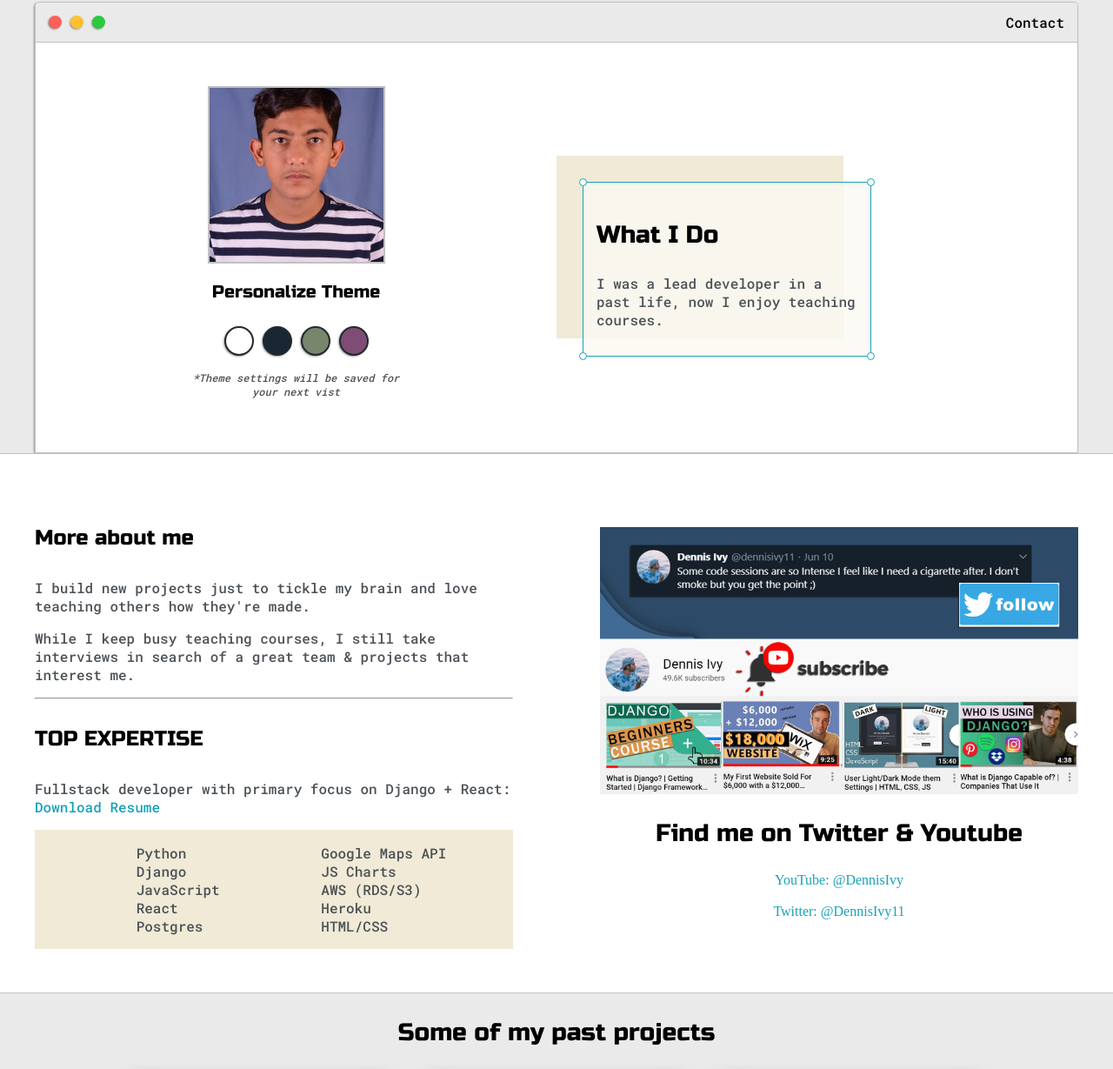
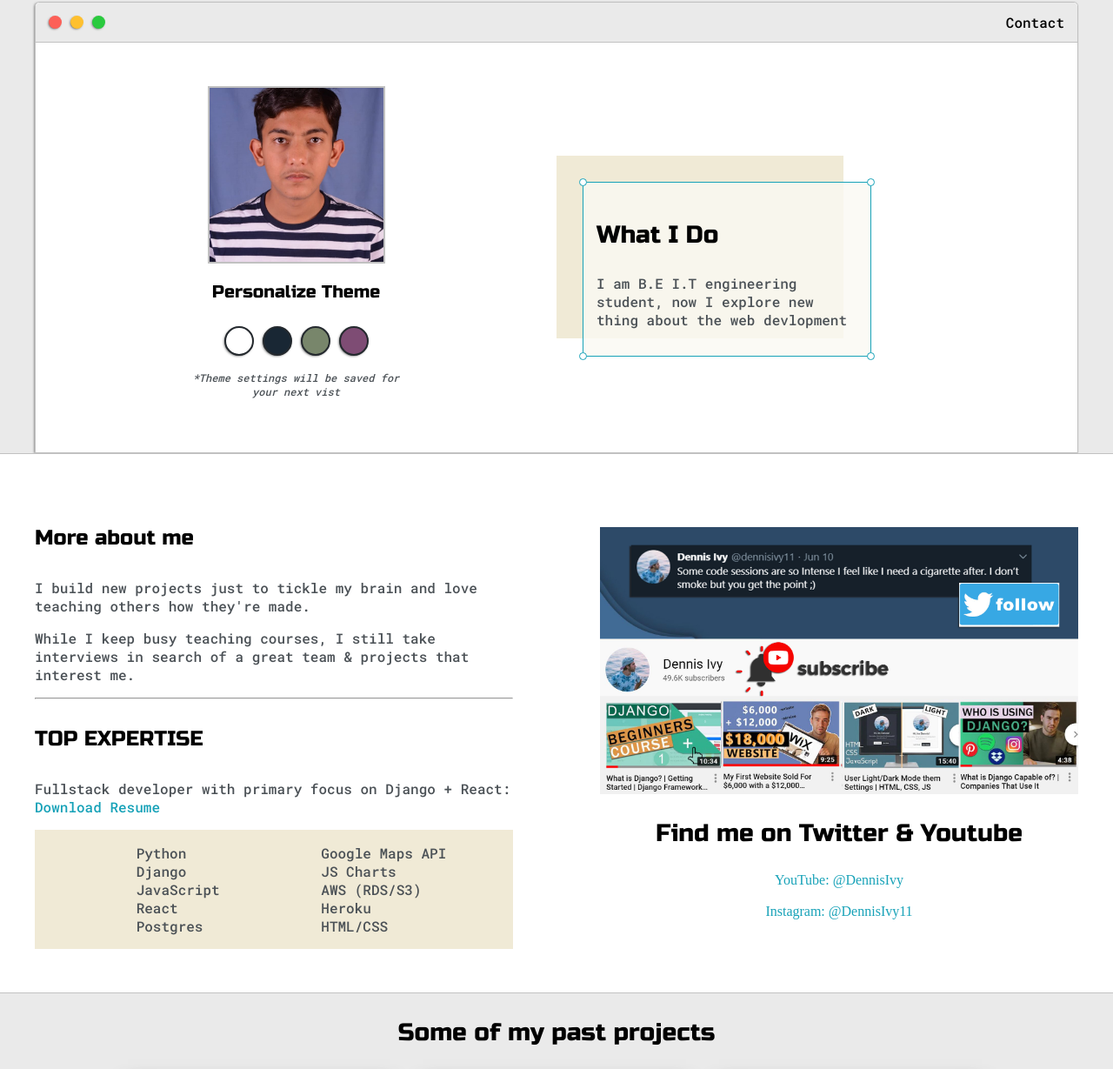
Before and after one commit to parth5757/portfolio-, a plain HTML site: page index.html in a window 1280 px wide. Shown: the part 159-1388 px from the top of the page at 87% size. Drawn offline with Linux system fonts and the light colour scheme.

Commit message:
Update index.html

```diff
--- a/index.html
+++ b/index.html
@@ -1,7 +1,7 @@
 <!DOCTYPE html>
 <html>
 <head>
-	<title>Dennis Ivy</title>
+	<title>Parth Thakkar</title>
 
 
 	<meta name="viewport" content="width=device-width, initial-scale=1, maximum-scale=1, minimum-scale=1" />
@@ -62,7 +62,7 @@
 							<div id="corner-tl" class="corner"></div>
 							<div id="corner-tr" class="corner"></div>
 							<h3>What I Do</h3>
-							<p>I was a lead developer in a past life, now I enjoy teaching courses.</p>
+							<p>I am B.E I.T engineering student, now I explore new thing about the web devlopment</p>
 							<div id="corner-br" class="corner"></div>
 							<div id="corner-bl" class="corner"></div>
 						</div>
@@ -116,9 +116,9 @@
 					<img id="social_img" src="images/follow.jpg">
 					<h3>Find me on Twitter & Youtube</h3>
 
-					<a target="_blank" href="https://www.youtube.com/c/dennisivy">YouTube: @DennisIvy</a>
+					<a target="_blank" href="https://www.youtube.com/channel/UC4xixWwT7WSF2EVXrx0EHCw">YouTube: @DennisIvy</a>
 					<br>
-					<a target="_blank" href="https://twitter.com/dennisivy11">Twitter: @DennisIvy11</a>
+					<a target="_blank" href="https://www.instagram.com/programing_guruji/">Instagram: @DennisIvy11</a>
 				</div>
 			</div>
 
```
